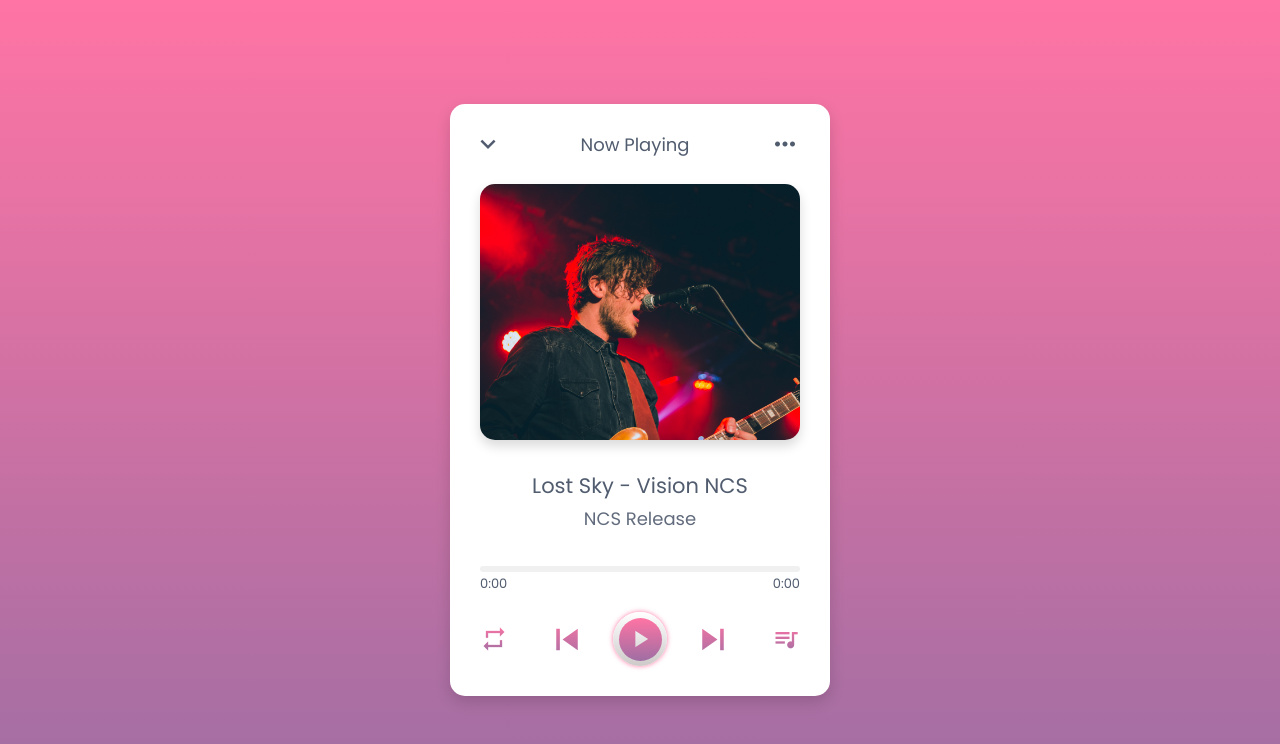
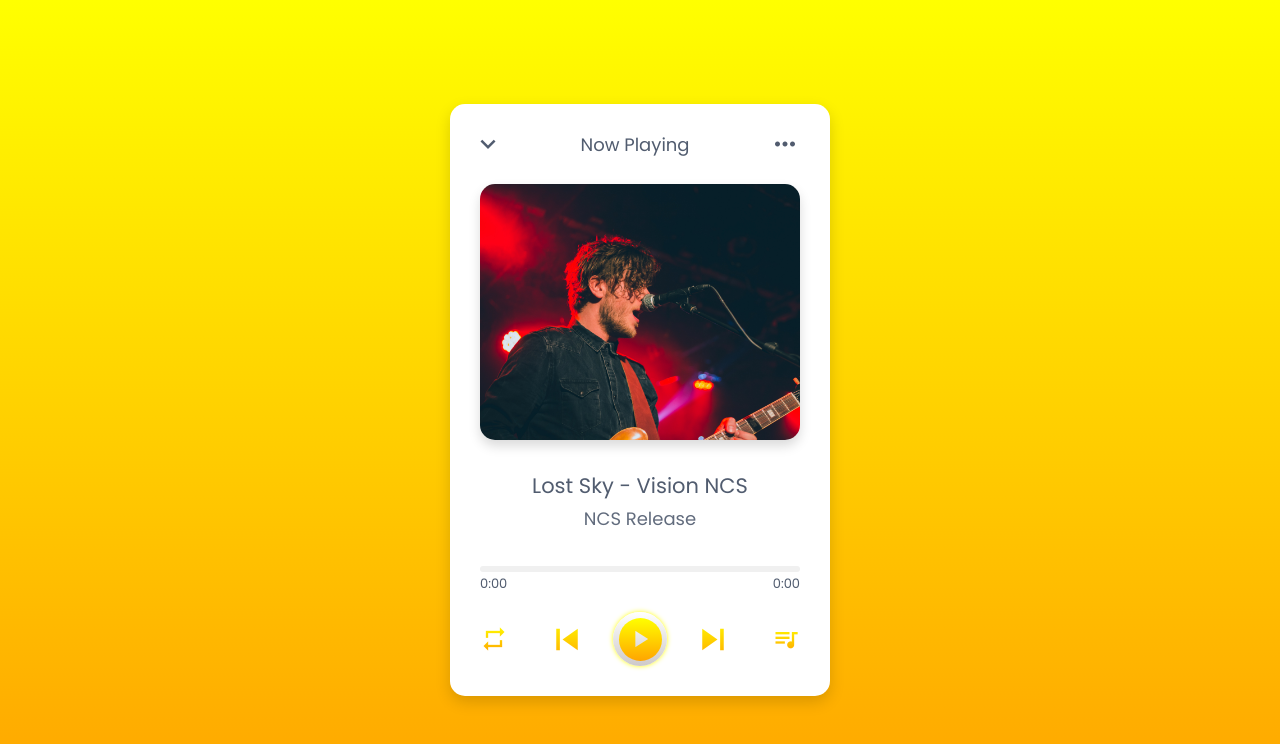
Before and after one commit to Adoniscrak/music, a plain HTML site: page index.html in a window 1280 px wide. Drawn offline with Linux system fonts and the light colour scheme.

Commit message:
Update style.css

```diff
--- a/style.css
+++ b/style.css
@@ -10,8 +10,8 @@
   margin: 0;
 }
 :root{
-  --pink: #ff74a4;
-  --violet: #9f6ea3;
+  --pink: #FFFF00;
+  --violet: #FFA500;
   --lightblack: #515C6F;
   --white: #ffffff;
   --darkwhite: #cecaca;
```
